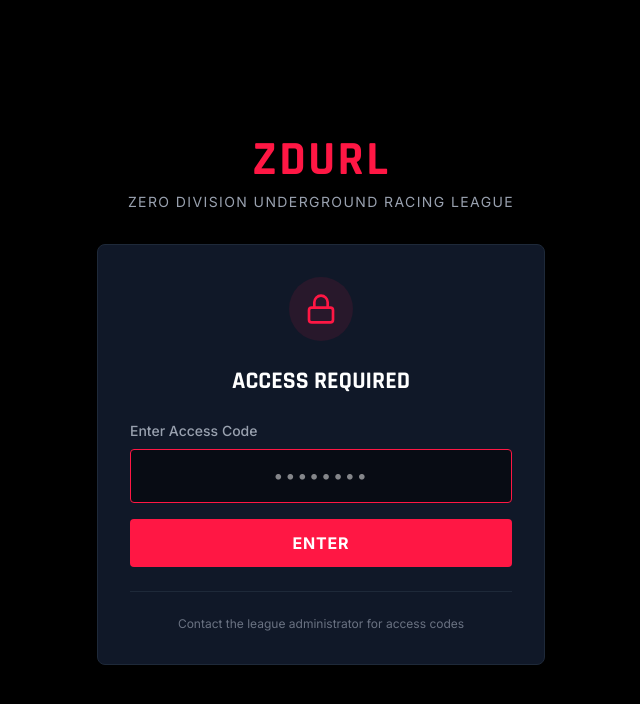
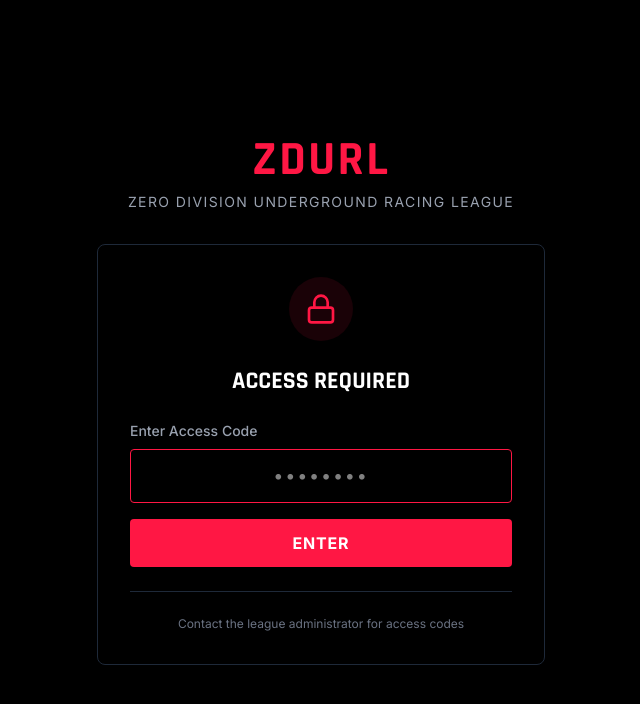
Before and after one commit to pookieyuki731-ux/ZeroDivisionUndergroundRacingLeague, a React (Vite) app: page / in a window 1280 px wide. Shown: the top 704 px of the page, without its empty margins (319-959 px from the left). Built offline with nearby package versions, Linux system fonts and the light colour scheme; no server answers; the database is empty.

Commit message:
Add digital wave background

```diff
--- /dev/null
+++ b/src/components/DigitalBackground.jsx
@@ -0,0 +1,83 @@
+import React, { useEffect, useRef } from 'react';
+
+const DigitalBackground = () => {
+    const canvasRef = useRef(null);
+
+    useEffect(() => {
+        const canvas = canvasRef.current;
+        const ctx = canvas.getContext('2d');
+        let animationFrameId;
+
+        const resizeCanvas = () => {
+            canvas.width = window.innerWidth;
+            canvas.height = window.innerHeight;
+        };
+
+        window.addEventListener('resize', resizeCanvas);
+        resizeCanvas();
+
+        // Configuration
+        const fontSize = 14;
+        const columns = Math.ceil(window.innerWidth / fontSize);
+        const drops = new Array(columns).fill(1);
+
+        // Wave configuration
+        let time = 0;
+
+        const draw = () => {
+            // Semi-transparent black to create trail effect
+            ctx.fillStyle = 'rgba(0, 0, 0, 0.05)';
+            ctx.fillRect(0, 0, canvas.width, canvas.height);
+
+            ctx.fillStyle = '#FF1744'; // Neon Red
+            ctx.font = `${fontSize}px monospace`;
+
+            time += 0.01;
+
+            for (let i = 0; i < drops.length; i++) {
+                // Generate random character (0 or 1, or hex)
+                const text = Math.random() > 0.5 ? '1' : '0';
+
+                // Calculate wave offset
+                // We shift the x position based on a sine wave of the y position and time
+                const xOffset = Math.sin(drops[i] * 0.05 + time) * 20;
+
+                const x = i * fontSize + xOffset;
+                const y = drops[i] * fontSize;
+
+                // Draw the character
+                // Vary opacity for depth
+                const opacity = Math.random() * 0.5 + 0.1;
+                ctx.fillStyle = `rgba(255, 23, 68, ${opacity})`;
+                ctx.fillText(text, x, y);
+
+                // Reset drop to top randomly or when off screen
+                if (y > canvas.height && Math.random() > 0.975) {
+                    drops[i] = 0;
+                }
+
+                // Move drop down
+                drops[i]++;
+            }
+
+            animationFrameId = requestAnimationFrame(draw);
+        };
+
+        draw();
+
+        return () => {
+            window.removeEventListener('resize', resizeCanvas);
+            cancelAnimationFrame(animationFrameId);
+        };
+    }, []);
+
+    return (
+        <canvas
+            ref={canvasRef}
+            className="fixed top-0 left-0 w-full h-full pointer-events-none z-[-1]"
+            style={{ background: 'black' }}
+        />
+    );
+};
+
+export default DigitalBackground;
--- a/src/components/Layout.jsx
+++ b/src/components/Layout.jsx
@@ -1,6 +1,7 @@
 import React from 'react';
 import { Trophy, Users, Settings as SettingsIcon, Flag, LogOut } from 'lucide-react';
 import { useAuth } from '../context/AuthContext';
+import DigitalBackground from './DigitalBackground';
 
 const Layout = ({ children, activeTab, setActiveTab }) => {
     const { isAdmin, logout } = useAuth();
@@ -18,7 +19,8 @@
     );
 
     return (
-        <div className="min-h-screen bg-black text-white font-inter selection:bg-neon-red selection:text-white">
+        <div className="min-h-screen bg-black text-white font-inter selection:bg-neon-red selection:text-white relative overflow-hidden">
+            <DigitalBackground />
             <nav className="border-b border-gray-800 bg-black/50 backdrop-blur-md sticky top-0 z-50">
                 <div className="max-w-7xl mx-auto px-4 sm:px-6 lg:px-8">
                     <div className="flex items-center justify-between h-16">
@@ -39,8 +41,8 @@
                                             key={tab.id}
                                             onClick={() => setActiveTab(tab.id)}
                                             className={`flex items-center px-3 py-2 rounded-md text-sm font-medium transition-colors duration-200 ${activeTab === tab.id
-                                                    ? 'bg-neon-red text-white'
-                                                    : 'text-gray-300 hover:bg-gray-800 hover:text-white'
+                                                ? 'bg-neon-red text-white'
+                                                : 'text-gray-300 hover:bg-gray-800 hover:text-white'
                                                 }`}
                                         >
                                             <Icon className="w-4 h-4 mr-2" />
--- a/src/components/LoginPage.jsx
+++ b/src/components/LoginPage.jsx
@@ -1,6 +1,7 @@
 import React, { useState } from 'react';
 import { useAuth } from '../context/AuthContext';
 import { Lock } from 'lucide-react';
+import DigitalBackground from './DigitalBackground';
 
 const LoginPage = () => {
     const [code, setCode] = useState('');
@@ -17,8 +18,9 @@
     };
 
     return (
-        <div className="min-h-screen bg-black flex items-center justify-center px-4">
-            <div className="max-w-md w-full">
+        <div className="min-h-screen bg-black flex items-center justify-center px-4 relative overflow-hidden">
+            <DigitalBackground />
+            <div className="max-w-md w-full relative z-10">
                 <div className="text-center mb-8">
                     <h1 className="text-5xl font-rajdhani font-bold text-neon-red tracking-wider mb-2">
                         ZDURL
@@ -28,7 +30,7 @@
                     </p>
                 </div>
 
-                <div className="bg-gray-900 rounded-lg p-8 border border-gray-800 shadow-2xl">
+                <div className="bg-black/80 backdrop-blur-sm rounded-lg p-8 border border-gray-800 shadow-2xl">
                     <div className="flex justify-center mb-6">
                         <div className="w-16 h-16 bg-neon-red/10 rounded-full flex items-center justify-center">
                             <Lock className="w-8 h-8 text-neon-red" />
```
